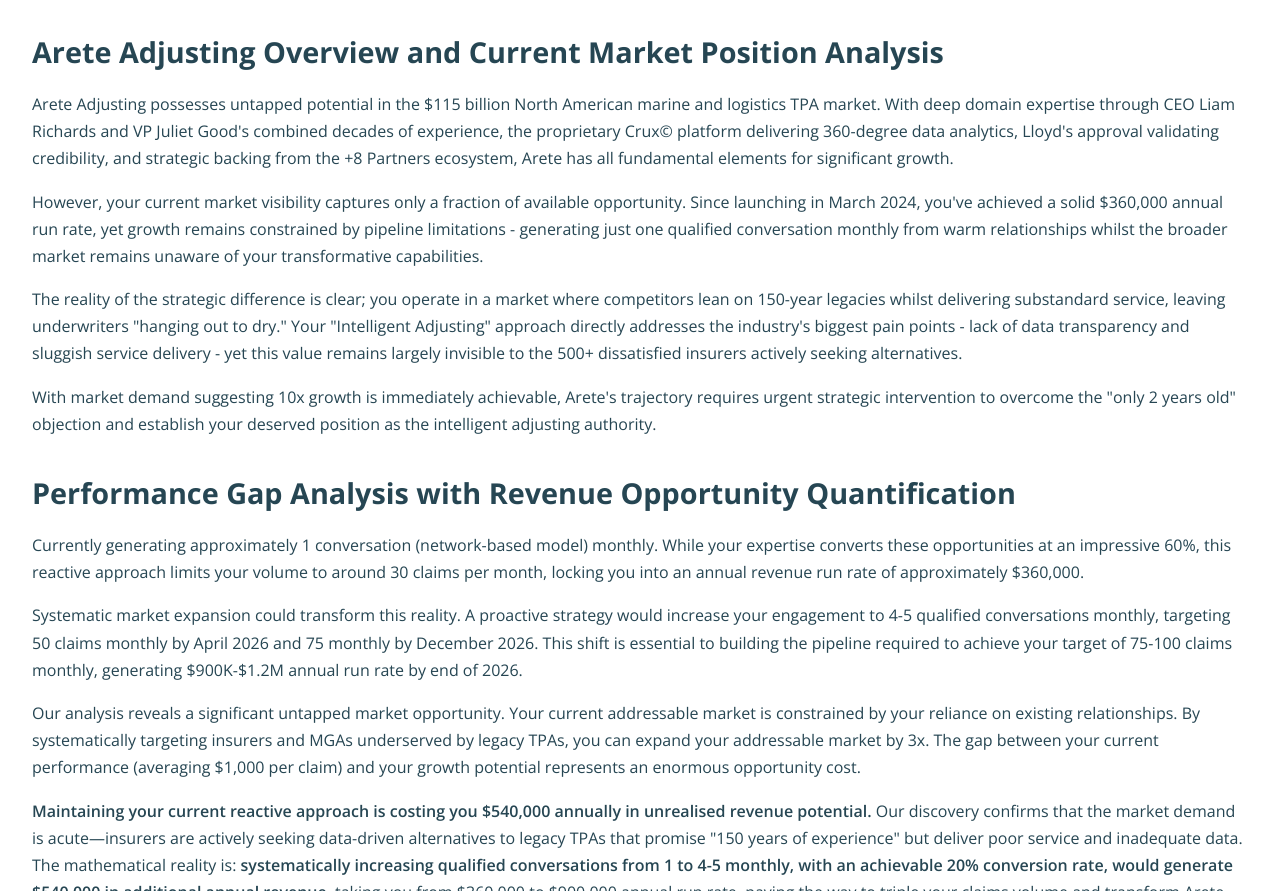
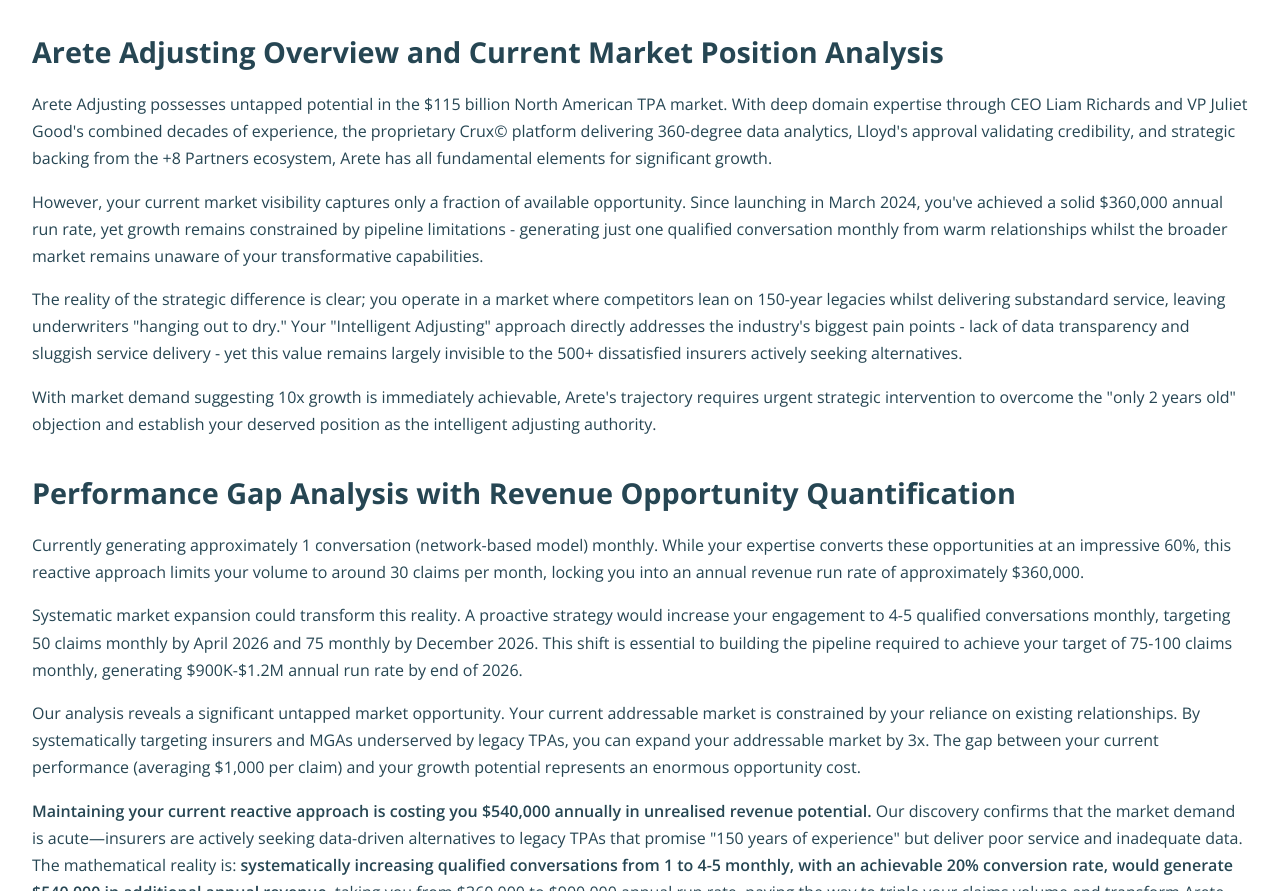
Before and after one commit to AlexTMDA/Clue-Review, a plain HTML site: page Arete-Adjusting/index.html in a window 1280 px wide. Shown: the part 3584-4475 px from the top of the page. Drawn offline with nearby package versions, Linux system fonts and the light colour scheme.

Commit message:
Update index.html

```diff
--- a/Arete-Adjusting/index.html
+++ b/Arete-Adjusting/index.html
@@ -494,7 +494,7 @@
         <h1>Executive Summary</h1>
 
         <h2>Arete Adjusting Overview and Current Market Position Analysis</h2>
-        <p>Arete Adjusting possesses untapped potential in the $115 billion North American marine and logistics TPA market. With deep domain expertise through CEO Liam Richards and VP Juliet Good's combined decades of experience, the proprietary Crux© platform delivering 360-degree data analytics, Lloyd's approval validating credibility, and strategic backing from the +8 Partners ecosystem, Arete has all fundamental elements for significant growth.</p>
+        <p>Arete Adjusting possesses untapped potential in the $115 billion North American TPA market. With deep domain expertise through CEO Liam Richards and VP Juliet Good's combined decades of experience, the proprietary Crux© platform delivering 360-degree data analytics, Lloyd's approval validating credibility, and strategic backing from the +8 Partners ecosystem, Arete has all fundamental elements for significant growth.</p>
 
         <p>However, your current market visibility captures only a fraction of available opportunity. Since launching in March 2024, you've achieved a solid $360,000 annual run rate, yet growth remains constrained by pipeline limitations - generating just one qualified conversation monthly from warm relationships whilst the broader market remains unaware of your transformative capabilities.</p>
 
```
